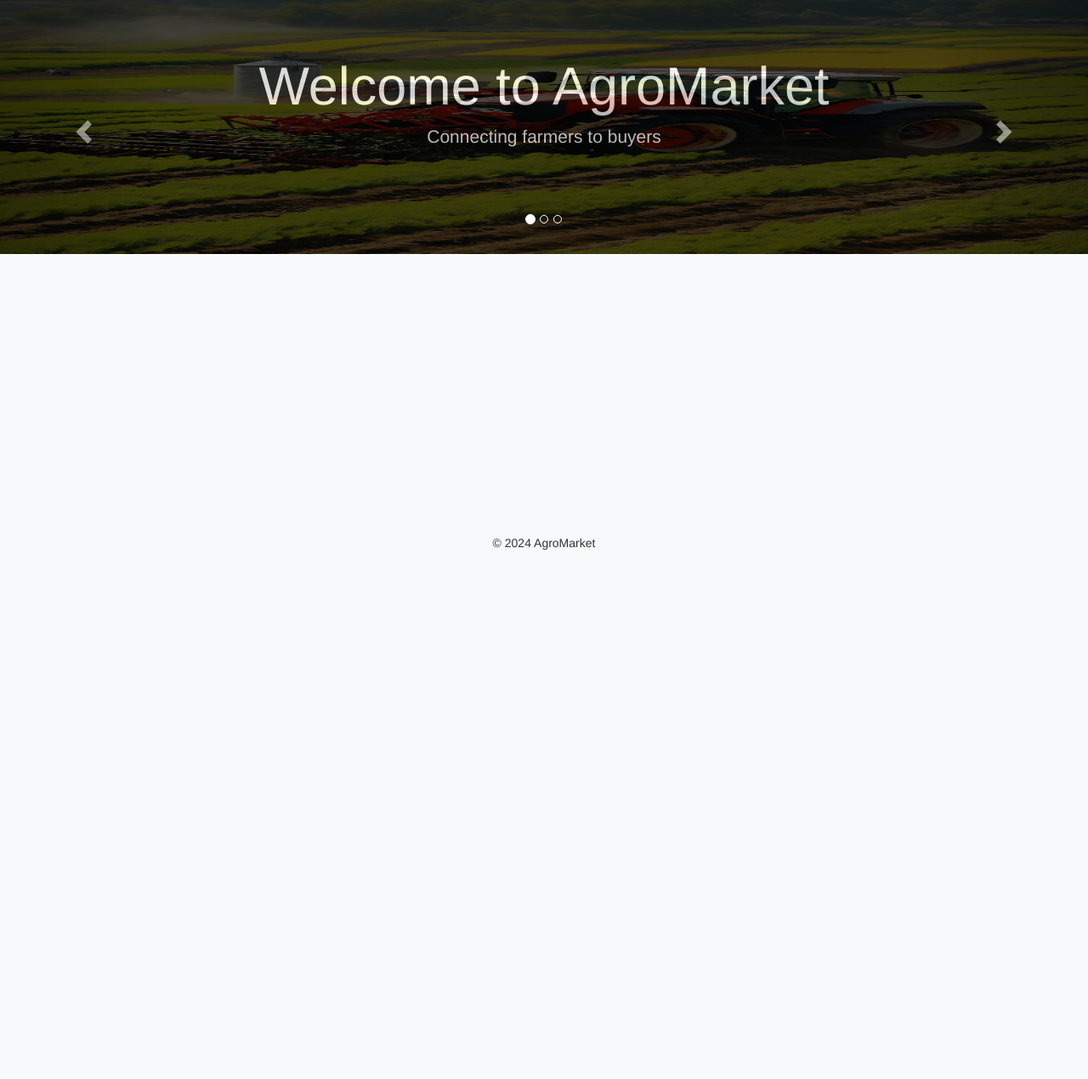
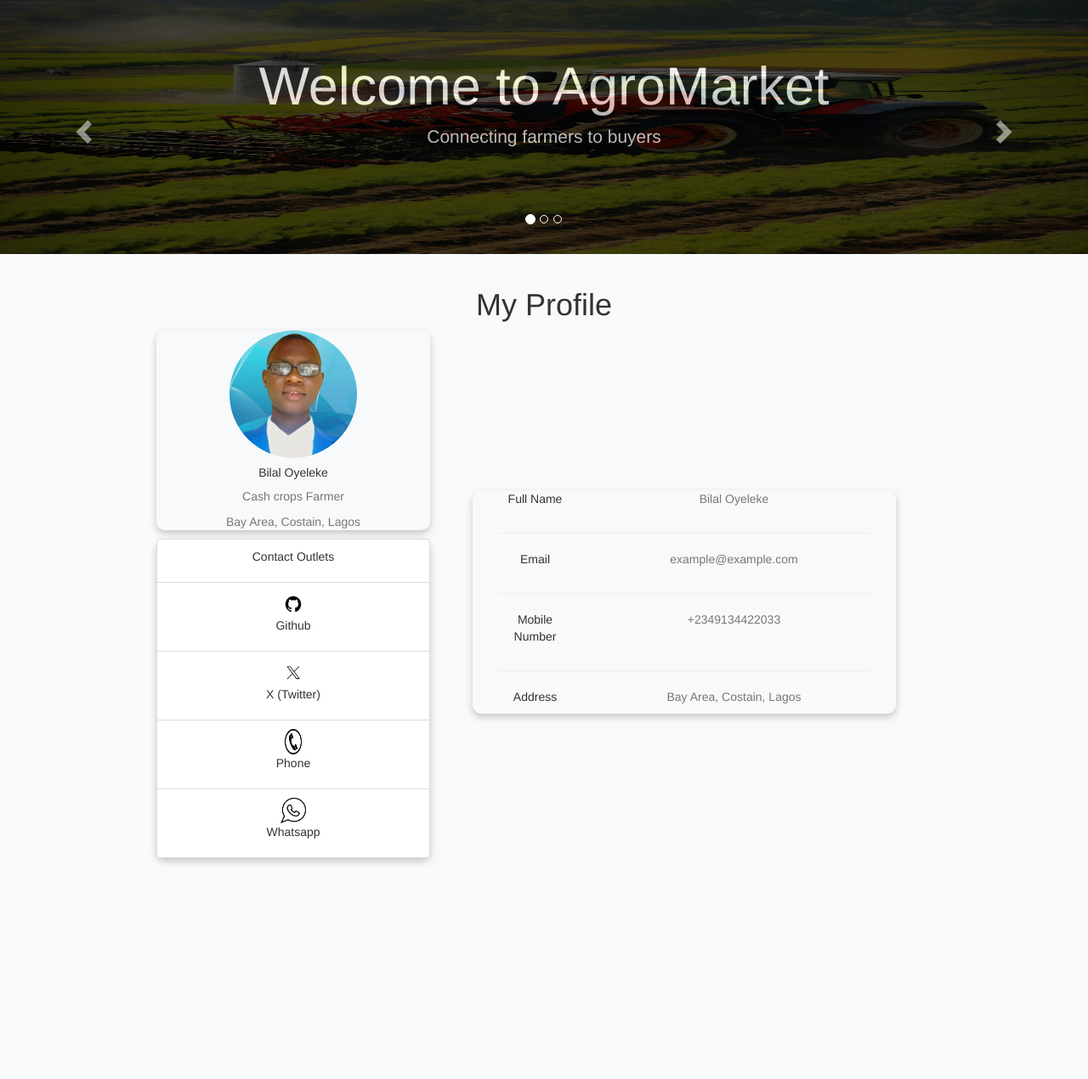
Before and after one commit to Sobilo34/AgroMarket, a Flask app: page /profile in a window 1280 px wide. Shown: the part 53-1323 px from the top of the page at 85% size. Before the commit the page ends 700 px from the top, so only its background shows below. Run offline with Flask 3, Linux system fonts and the light colour scheme; parts of the project's set-up code (start-up, migrations or seed data) failed here and were passed over; some libraries are stand-ins or nearby versions.

Commit message:
added the profile page

```diff
--- a/web_app/templates/profile.html
+++ b/web_app/templates/profile.html
@@ -5,7 +5,102 @@
 {% block content %}
 
 <div class="container content">
+    <h1 class="text-center">My Profile</h1>
+    <section style="margin-left: 10%;">
+          <div class="row">
+            <div class="col-lg-4">
+              <div class="card mb-4">
+                <div class="card-body text-center">
+                  <img src="../static/images/leke.jpg" alt="avatar"
+                    class="rounded-circle img-fluid" style="width: 150px; border-radius: 50%;">
+                  <h5 class="my-3">Bilal Oyeleke</h5>
+                  <p class="text-muted mb-1">Cash crops Farmer</p>
+                  <p class="text-muted mb-4">Bay Area, Costain, Lagos</p>
 
+                  <!-- <div class="d-flex justify-content-center mb-2">
+                    <button  type="button" data-mdb-button-init data-mdb-ripple-init class="btn btn-primary">Follow</button>
+                    <button  type="button" data-mdb-button-init data-mdb-ripple-init class="btn btn-outline-primary ms-1">Message</button>
+                  </div> -->
+
+                </div>
+              </div>
+
+              <div class="card mb-4 mb-lg-0">
+                <div class="card-body p-0">
+                  <ul class="list-group list-group-flush rounded-3">
+                    <li class="list-group-item d-flex justify-content-between align-items-center p-3">
+                      <i class="fas fa-globe fa-lg text-warning"></i>
+                      <p class="mb-0">Contact Outlets</p>
+                    </li>
+                    <li class="list-group-item d-flex justify-content-between align-items-center p-3">
+                      <i class="fab fa-github fa-lg text-body"></i>
+                      <img src="../static/images/github.png" alt="contact_image" style="height: 30px; width: 30px;">
+                      <p class="mb-0">Github</p>
+                    </li>
+                    <li class="list-group-item d-flex justify-content-between align-items-center p-3">
+                      <i class="fab fa-twitter fa-lg" style="color: #55acee;"></i>
+                      <img src="../static/images/X.png" alt="contact_image" style="height: 30px; width: 30px;">
+                      <p class="mb-0">X (Twitter)</p>
+                    </li>
+                    <li class="list-group-item d-flex justify-content-between align-items-center p-3">
+                      <i class="fab fa-phone fa-lg" style="color: #ac2bac;"></i>
+                      <img src="../static/images/Phone.png" alt="contact_image" style="height: 30px; width: 30px;">
+                      <p class="mb-0">Phone</p>
+                    </li>
+                    <li class="list-group-item d-flex justify-content-between align-items-center p-3">
+                      <i class="fab fa-whatsapp-f fa-lg" style="color: #3b5998;"></i>
+                      <img src="../static/images/whatsapp.png" alt="contact_image" style="height: 30px; width: 30px;">
+                      <p class="mb-0">Whatsapp</p>
+                    </li>
+                  </ul>
+                </div>
+              </div>
+            </div>
+
+            <div class="col-lg-6" style="margin-top: 15%; margin-left: 20px;">
+              <div class="card mb-5">
+                <div class="card-body" style="margin: 30px;">
+                  <div class="row">
+                    <div class="col-sm-3">
+                      <p class="mb-0">Full Name</p>
+                    </div>
+                    <div class="col-sm-9">
+                      <p class="text-muted mb-0">Bilal Oyeleke</p>
+                    </div>
+                  </div>
+                  <hr>
+                  <div class="row">
+                    <div class="col-sm-3">
+                      <p class="mb-0">Email</p>
+                    </div>
+                    <div class="col-sm-9">
+                      <p class="text-muted mb-0">example@example.com</p>
+                    </div>
+                  </div>
+                  <hr>
+                  <div class="row">
+                    <div class="col-sm-3">
+                      <p class="mb-0">Mobile Number</p>
+                    </div>
+                    <div class="col-sm-9">
+                      <p class="text-muted mb-0">+2349134422033</p>
+                    </div>
+                  </div>
+                  <hr>
+                  <div class="row">
+                    <div class="col-sm-3">
+                      <p class="mb-0">Address</p>
+                    </div>
+                    <div class="col-sm-9">
+                      <p class="text-muted mb-0">Bay Area, Costain, Lagos</p>
+                    </div>
+                  </div>
+                </div>
+              </div>
+            </div>
+          </div>
+        </div>
+      </section>
 </div>
 
 <!-- Your content goes here -->
--- a/web_app/templates/seller_dashboard.html
+++ b/web_app/templates/seller_dashboard.html
@@ -10,7 +10,7 @@
       <div class="dashboard_container card p-3 mb-4">
         <h2>My Dashboard</h2>
         <div class="list-group">
-          <a href="#" class="list-group-item list-group-item-action">My Profile</a>
+          <a href="{{ url_for('profile') }}" class="list-group-item list-group-item-action">My Profile</a>
           <a href="#" class="list-group-item list-group-item-action">My Products</a>
           <a href="#" class="list-group-item list-group-item-action">My Orders</a>
           <a href="#" class="list-group-item list-group-item-action">My Wallet</a>
```
